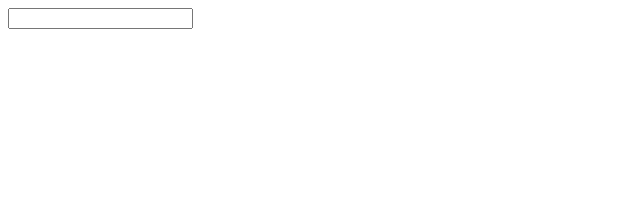
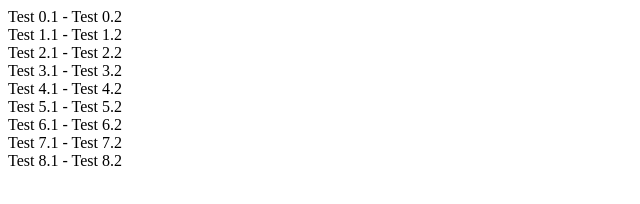
Before and after one commit to zackargyle/HTMLArray, a plain HTML site: page index.html in a window 1280 px wide. Shown: the whole page, without its empty margins (0-640 px from the left). Drawn offline with Linux system fonts and the light colour scheme.

Commit message:
Added push, splice, slice, move, clear, and data

```diff
--- a/index.html
+++ b/index.html
@@ -1,17 +1,28 @@
 <!DOCTYPE html>
-<html>
+<html><head></head>
+  <body>
+    <div id="repeat">
+        <div x-value="test1"> -
+            <span x-value="test2"></span>
+        </div>
+    </div>
+    <script src="xenon.js"></script>
+    <script>
+        var data = [
+            {test1:"Test 9.1", test2:"Test 9.2"},
+            {test1:"Test 1.1", test2:"Test 1.2"},
+            {test1:"Test 0.1", test2:"Test 0.2"},
+            {test1:"Test 3.1", test2:"Test 3.2"},
+            {test1:"Test 4.1", test2:"Test 4.2"},
+            {test1:"Test 5.1", test2:"Test 5.2"},
+            {test1:"Test 6.1", test2:"Test 6.2"},
+            {test1:"Test 7.1", test2:"Test 7.2"}
+        ];
+        var obj8 = {test1:"Test 8.1", test2:"Test 8.2"};
+        var obj2 = {test1:"Test 2.1", test2:"Test 2.2"};
 
-  <head></head>
-
-  <body>
-
-    <div id="repeat">
-        <div x-value="test1"></div>
-        <input x-value="test2"></input>
-    </div>
-
-
-    <script src="xenon.js"></script>
+        var x = new Xenon("repeat");
+        x.set(data).push(obj8).splice(2,0, obj2).slice(1).move(2,0);
+    </script>
   </body>
-
 </html>
--- a/xenon.js
+++ b/xenon.js
@@ -1,23 +1,17 @@
 'use strict';
 
-function Xenon (id, array, options) {
-
-	/* POSSIBLE OPTIONS
-		- filtering
-		- sorting
-		- limitTo
-		- startFrom
-		- paging
-	*/
+function Xenon (id, data) {
 
 	var element = document.getElementById(id),
 			parent  = element.parentNode,
 			display = element.style.display,
-			clones  = [];
+			nodes  = [], this_ = this;
 
-	function getValue(obj, array) {
-		for (var i = 0; i < array.length; i++) {
-			obj = obj[array[i]];
+	element.style.display = "none";
+
+	function getValue(obj, attrs) {
+		for (var i = 0; i < attrs.length; i++) {
+			obj = obj[attrs[i]];
 		}
 		return obj;
 	}
@@ -28,7 +22,7 @@ function Xenon (id, array, options) {
 			if (node.nodeName === "INPUT") {
 				node.value = getValue(obj, attr);
 			} else {
-				node.innerHTML = getValue(obj, attr);
+				node.innerHTML = getValue(obj, attr) + node.innerHTML;
 			}
 		}
 		if (node.getAttribute("x-class")) {
@@ -48,38 +42,67 @@ function Xenon (id, array, options) {
 		}
 	}
 
-	function addChild (val) {
+	function insert(obj, index) {
+		if (index === undefined)
+			index = data.length;
+
 		var clone = element.cloneNode(true);
 		clone.removeAttribute("id");
-		setupChild(clone, val);
-		clones.push(clone);
-		parent.appendChild(clone);
+		setupChild(clone, obj);
+		clone.style.display = display;
+
+		parent.insertBefore(clone, nodes[index]);
+		nodes.splice(index, 0, clone);
+		data.splice(index, 0, obj);
+		return this_;
 	}
 
-	this.update = function(updatedArray) {
-		array = updatedArray;
-		for (var i = 0; i < clones.length; i++) {
-			parent.removeChild(clones[i]);
-		}
-		element.style.display = display;
-		clones = [];
-		for (var i = 0; i < array.length; i++) {
-			addChild(array[i]);
-		}
-		element.style.display = "none";
+	function remove(index) {
+		parent.removeChild(nodes[index]);
+		nodes.splice(index,1);
+		return data.splice(index,1)[0];
+	}
+
+	this.set = function(updatedData) {
+		for (var i = 0; i < nodes.length; i++)
+			parent.removeChild(nodes[i]);
+		nodes = [], data = [];
+		for (var i = 0; i < updatedData.length; i++)
+			insert(updatedData[i]);
+		return this;
 	}
 
 	this.push = function(obj) {
-		element.style.display = display;
-		addChild(obj);
-		element.style.display = "none";
+		return insert(obj);
 	}
 
-	if (array) this.update(array);
+	this.splice = function(index, num, obj) {
+		while (num-- > 0) {
+			remove(index);
+		}
+		if (obj) return insert(obj, index);
+		else return this;
+	}
+
+	this.slice = function(begin, end) {
+		return this.set(data.slice(begin, end));
+	}
+
+	this.move = function(from, to) {
+		var obj = remove(from);
+		if (from > to)
+			return insert(obj, to);
+		else
+			return insert(obj, to-1);
+	}
+
+	this.clear = function() {
+		return this.set([]);
+	}
+
+	this.data = function() {
+		return data;
+	}
+
+	this.set(data || []);
 }
-
-// (function() {
-// 	var array = [{test1:"Test1.1", test2: "Test1.2"},{test1:"Test2.1", test2:"Test2.2"}];
-// 	var test = new X("repeat", array);
-// 	test.push({test1:"Test3.1", test2:"Test3.2"});
-// })();
```
